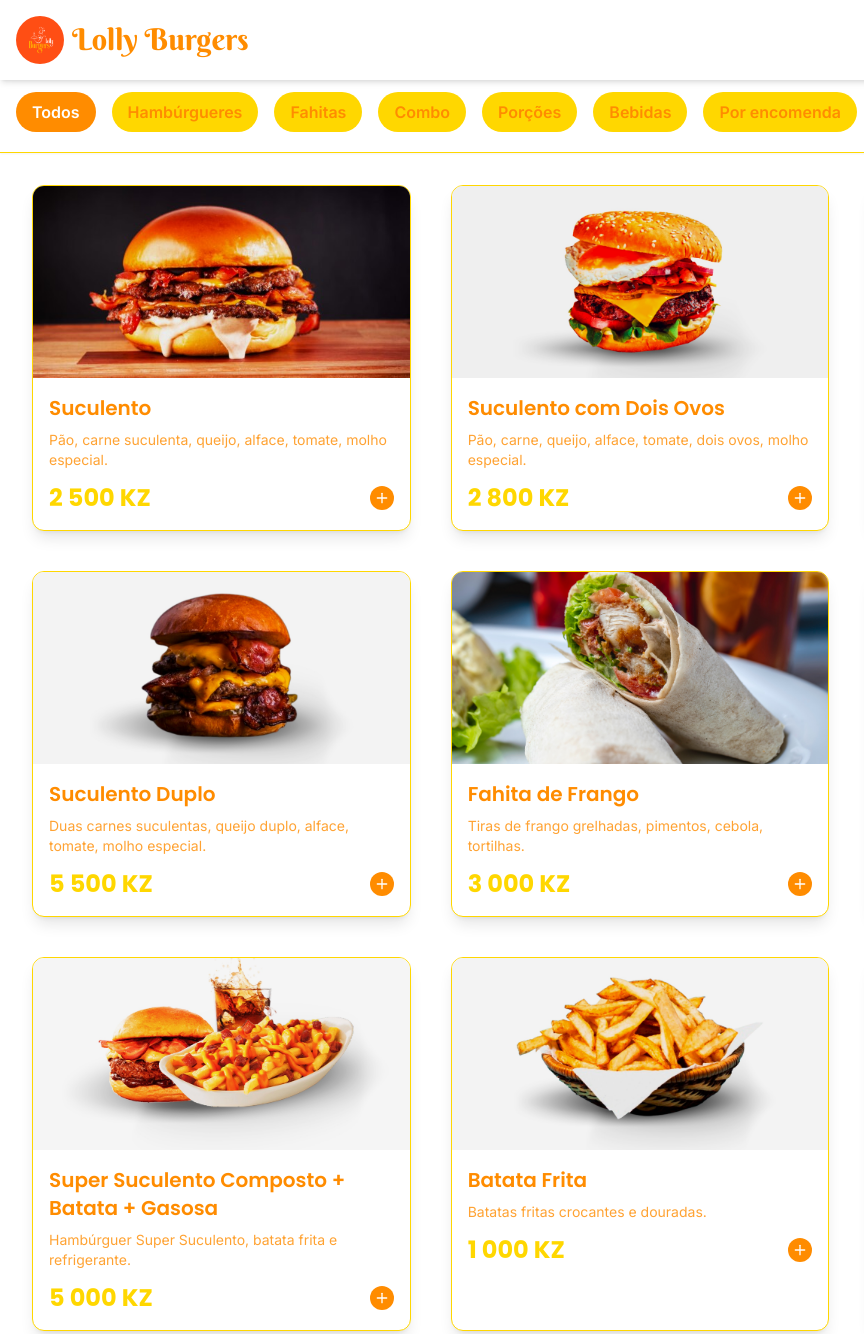
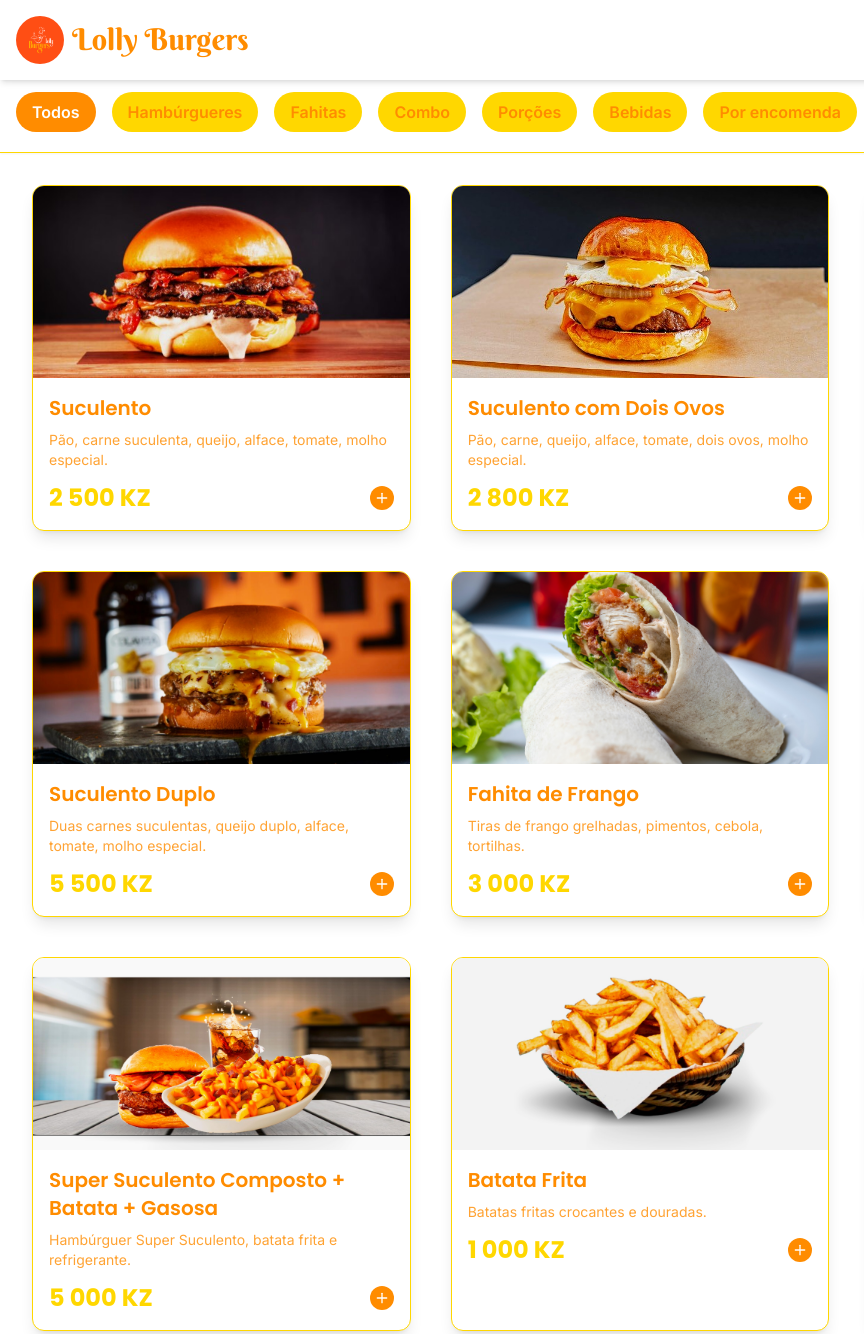
Before and after one commit to Lolly-Burger/Menu, a plain HTML site: page index.html in a window 1280 px wide. Shown: the top 1334 px of the page, 0-864 px from the left. Drawn offline with nearby package versions, Linux system fonts and the light colour scheme; grey boxes are pictures that could not be loaded.

Commit message:
Update index.html

```diff
--- a/index.html
+++ b/index.html
@@ -382,7 +382,7 @@
                 shortDescription: 'Pão, carne suculenta, queijo, alface, tomate, molho especial.',
                 fullDescription: 'Nosso clássico Suculento é uma explosão de sabor com carne grelhada na perfeição, queijo derretido, vegetais frescos e nosso molho secreto. Uma verdadeira experiência Lolly Burgers. Preparado com ingredientes de alta qualidade para garantir o melhor sabor em cada mordida.',
                 price: 2500, // in KZ
-                image: 'img/suculento.jpg',
+                image: 'img/Suculento.jpg',
                 sizes: ['standard'],
                 extras: ['Queijo Extra (+500 KZ)', 'Molho Extra (+300 KZ)'],
                 popular: true,
@@ -395,7 +395,7 @@
                 shortDescription: 'Pão, carne, queijo, alface, tomate, dois ovos, molho especial.',
                 fullDescription: 'Uma variação rica do nosso Suculento, com a adição de dois ovos fritos à perfeição, adicionando uma textura e sabor extra. Ideal para quem ama um bom brunch! Combina a suculência da carne com a cremosidade dos ovos.',
                 price: 2800,
-                image: 'img/com ovo.jpg',
+                image: 'img/1.jpg',
                 sizes: ['standard'],
                 extras: ['Queijo Extra (+500 KZ)', 'Bacon Extra (+700 KZ)'],
                 popular: false,
@@ -421,7 +421,7 @@
                 shortDescription: 'Duas carnes suculentas, queijo duplo, alface, tomate, molho especial.',
                 fullDescription: 'O dobro do sabor! Com duas carnes e queijo duplo, o Suculento Duplo é para os que não têm medo de um desafio e querem o máximo de satisfação. Perfeito para o apetite voraz, garantindo uma refeição robusta e deliciosa.',
                 price: 5500,
-                image: 'img/duplo.jpg',
+                image: 'img/Nouburguer_CARBONARABURGUER_RodolfoRegini-1-1024x683.jpg',
                 sizes: ['standard', 'duplo'],
                 extras: ['Queijo Extra (+500 KZ)', 'Bacon Extra (+700 KZ)'],
                 popular: true,
@@ -460,7 +460,7 @@
                 shortDescription: 'Hambúrguer Super Suculento, batata frita e refrigerante.',
                 fullDescription: 'O combo perfeito para uma refeição completa! Inclui nosso famoso Super Suculento, uma porção generosa de batata frita crocante e uma gasosa à sua escolha para acompanhar. Tudo o que você precisa em uma única e deliciosa oferta.',
                 price: 5000,
-                image: 'img/com 3.jpg',
+                image: 'img/22.jpg',
                 sizes: ['standard'],
                 extras: [],
                 popular: true,
```
